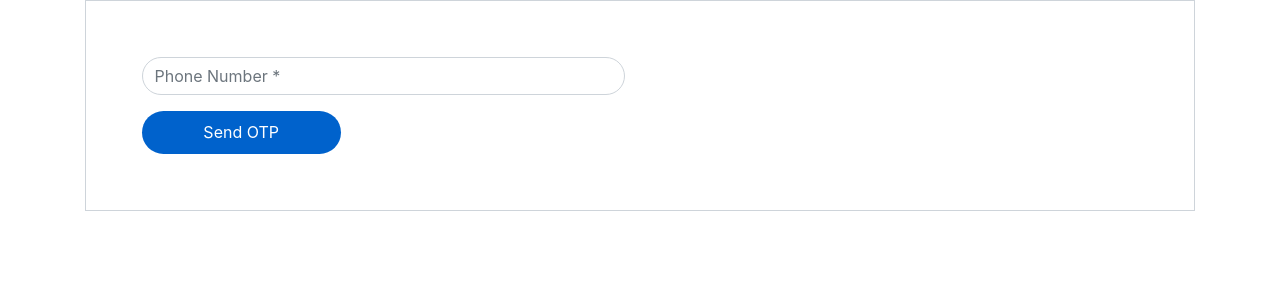
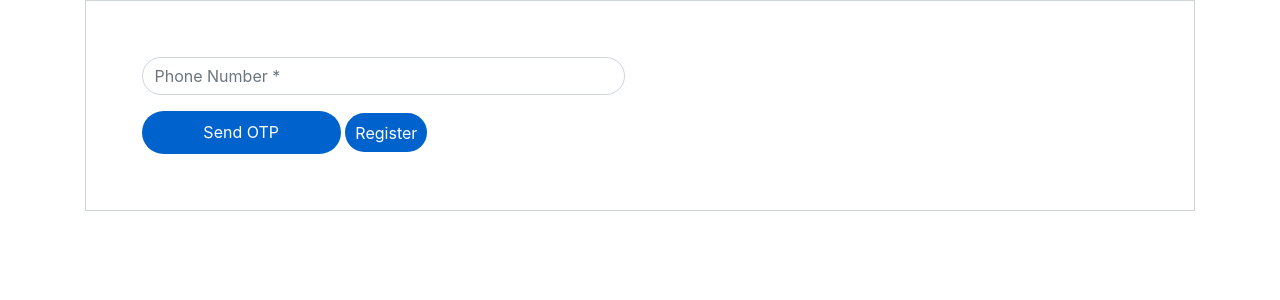
Before and after one commit to nilpatel62/practical, a Django app: page /login/ in a window 1280 px wide. Shown: the top 300 px of the page. Run offline with Django 3.2, Linux system fonts and the light colour scheme; some libraries are stand-ins or nearby versions.

Commit message:
change and add steps to run the project.

```diff
--- a/practicalApi/templates/files/login.html
+++ b/practicalApi/templates/files/login.html
@@ -11,6 +11,15 @@
     color: #fff;
     font-weight: bold;
     line-height: 80px;
+}
+.custombutton {
+    border: none;
+    border-radius: 1.5rem;
+    padding: 1%;
+    width: 20%;
+    cursor: pointer;
+    background: #0062cc;
+    color: #fff;
 }
 .form-content
 {
@@ -47,6 +56,7 @@
             </div>
             <button type="button" id="send" name="send" class="btnSubmit" onclick="sendOtp()">Send OTP</button>
             <button type="button" id="confirm" name="confirm" class="btnSubmit" onclick="confirmOtp()">Submit</button>
+            <a class="custombutton" href="/">Register</a>
         </div>
     </div>
     <script>
--- a/practicalApi/views.py
+++ b/practicalApi/views.py
@@ -50,7 +50,9 @@ def home_page(request):
         for user in user_details:
             user_name = user.username
             country_flag = user.country
-        return render(request, 'files/homepage.html', context={"username": user_name, "country_flag": country_flag})
+            number = user.number
+            email = user.email
+        return render(request, 'files/homepage.html', context={"username": user_name, "country_flag": country_flag, "number": number, "email": email})
     except:
         return redirect("/login/")
 
```
Also changed, not shown: practicalApi/templates/files/homepage.html (+8 -1 lines), README.md.
